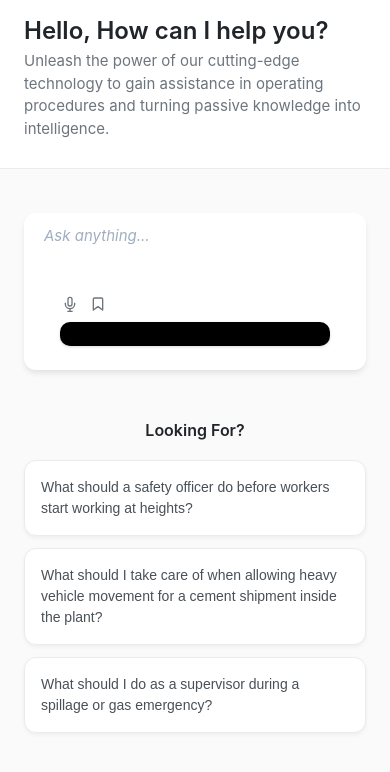
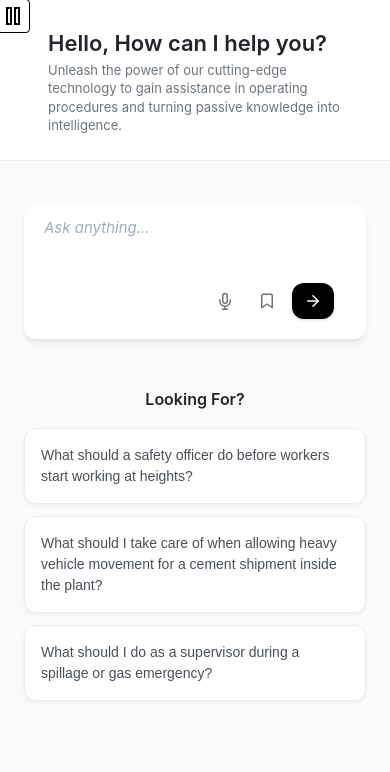
Before and after one commit to IbrahimKhan-GYTworkz/Safety_Connect_UI, a React (Vite) app: page / in a window 390 px wide. Shown: the top 772 px of the page. Built offline with nearby package versions, Linux system fonts and the light colour scheme; a web font is replaced by a local one.

Commit message:
Updated styles, added sidebar for mobile and added typewriter effect

```diff
--- a/src/GenerateTab.tsx
+++ b/src/GenerateTab.tsx
@@ -1,7 +1,8 @@
 "use client";
 
+import { motion } from "framer-motion";
 import { ArrowRight } from "lucide-react";
-import { useState, type JSX } from "react";
+import { useEffect, useState, type JSX } from "react";
 import "./styles/GenerateTab.css";
 
 interface GenerateTabProps {
@@ -62,6 +63,39 @@ const PdfIcon = () => (
   </svg>
 );
 
+// Hook: Typewriter Effect
+function useTypewriterEffect(text: string, speed = 20): string {
+  const [displayedText, setDisplayedText] = useState("");
+
+  useEffect(() => {
+    let index = 0;
+    setDisplayedText("");
+    const interval = setInterval(() => {
+      setDisplayedText((prev) => prev + text.charAt(index));
+      index++;
+      if (index === text.length) clearInterval(interval);
+    }, speed);
+
+    return () => clearInterval(interval);
+  }, [text, speed]);
+
+  return displayedText;
+}
+
+// Animated bot answer component
+function AnimatedAnswer({ text }: { text: string }) {
+  const animatedText = useTypewriterEffect(text);
+  return (
+    <motion.p
+      initial={{ opacity: 0 }}
+      animate={{ opacity: 1 }}
+      className="animated-answer"
+    >
+      {animatedText}
+    </motion.p>
+  );
+}
+
 export default function GenerateTab({
   onAddToHistory,
   inputText,
@@ -79,7 +113,6 @@ export default function GenerateTab({
     if (!inputText.trim()) return;
 
     const botResponse = getBotResponse(inputText);
-
     setConversationHistory((prev) => [
       ...prev,
       { user: inputText, bot: botResponse },
@@ -117,14 +150,7 @@ export default function GenerateTab({
               <strong>SOP - Work at Heights.pdf</strong>
             </span>
           </div>
-          <p>
-            As a safety officer, before workers start working at heights, you
-            should ensure SOP compliance, conduct training, and perform audits.
-            Ensure that the Work at Height Permit is obtained and reviewed, a
-            JSA is conducted, all fall protection equipment is inspected, and
-            anchor points are secure. Also, barricade drop zones and ensure only
-            trained personnel operate elevated platforms.
-          </p>
+          <AnimatedAnswer text="As a safety officer, before workers start working at heights, you should ensure SOP compliance, conduct training, and perform audits. Ensure that the Work at Height Permit is obtained and reviewed, a JSA is conducted, all fall protection equipment is inspected, and anchor points are secure. Also, barricade drop zones and ensure only trained personnel operate elevated platforms." />
         </>
       );
     }
@@ -136,12 +162,7 @@ export default function GenerateTab({
       normalized.includes("cement shipment")
     ) {
       return (
-        <p>
-          The provided SOP does not cover procedures for heavy vehicle movement
-          for cement shipment. Please follow plant protocols, communicate with
-          the control room, and ensure PPE compliance. Specify if you need
-          shipment or movement-specific guidance.
-        </p>
+        <AnimatedAnswer text="The provided SOP does not cover procedures for heavy vehicle movement for cement shipment. Please follow plant protocols, communicate with the control room, and ensure PPE compliance. Specify if you need shipment or movement-specific guidance." />
       );
     }
 
@@ -160,21 +181,15 @@ export default function GenerateTab({
               <strong>SOP - Confined Space Entry.pdf</strong>
             </span>
           </div>
-          <p>
-            During a gas emergency or spillage, a supervisor must ensure
-            emergency procedures are followed, coordinate with safety staff, and
-            initiate rescue if needed. Oversee evacuation, document the event,
-            and communicate clearly with the control room.
-          </p>
+          <AnimatedAnswer text="During a gas emergency or spillage, a supervisor must ensure emergency procedures are followed, coordinate with safety staff, and initiate rescue if needed. Oversee evacuation, document the event, and communicate clearly with the control room." />
         </>
       );
     }
 
     return (
-      <p>
-        Sorry, I couldn't find a matching response for: "{input}". Please try
-        rephrasing or ask about Question 1, 2, or 3.
-      </p>
+      <AnimatedAnswer
+        text={`Sorry, I couldn't find a matching response for: "${input}". Please try rephrasing or ask about Question 1, 2, or 3.`}
+      />
     );
   };
 
@@ -210,7 +225,6 @@ export default function GenerateTab({
 
       <div className="content-box">
         <div className="sub-tab-navigation" />
-
         <div className="input-section">
           <textarea
             className="text-input"
@@ -226,7 +240,6 @@ export default function GenerateTab({
             <button className="control-btn mic-btn" onClick={handleVoiceRecord}>
               <MicIcon className={isRecording ? "recording" : ""} />
             </button>
-
             <button
               className="control-btn save-btn"
               onClick={handleSaveConversation}
@@ -234,7 +247,6 @@ export default function GenerateTab({
             >
               <SaveIcon />
             </button>
-
             <button
               className="generate-btn perplexity-style"
               onClick={handleSubmit}
--- a/src/Sidebar.tsx
+++ b/src/Sidebar.tsx
@@ -7,8 +7,8 @@ import "./styles/Sidebar.css";
 // SVG Icons
 const PauseIcon = () => (
   <svg
-    width="20"
-    height="20"
+    width="24"
+    height="24"
     viewBox="0 0 24 24"
     fill="none"
     stroke="currentColor"
@@ -56,7 +56,7 @@ const BookmarkIcon = () => (
     stroke="currentColor"
     strokeWidth="2"
   >
-    <path d="M19 21l-7-5-7 5V5a2 2 0 012-2h10a2 2 0 012 2z" />
+    <path d="M19 21l-7-5-7 5V5a2 2 0 0 1 2-2h10a2 2 0 0 1 2 2z" />
   </svg>
 );
 
@@ -95,6 +95,17 @@ export default function Sidebar({
 
   return (
     <>
+      {/* Mobile menu toggle (visible only when sidebar is closed) */}
+      {!isOpen && (
+        <button
+          className="mobile-menu-toggle"
+          onClick={onToggle}
+          aria-label="Open Menu"
+        >
+          <PauseIcon />
+        </button>
+      )}
+
       <div className={`sidebar ${isOpen ? "open" : ""}`}>
         <div className="sidebar-header">
           <button
--- a/src/styles/GenerateTab.css
+++ b/src/styles/GenerateTab.css
@@ -308,7 +308,6 @@
   /* background-color: #e0e0e0; */
   color: #212529;
 }
-
 /* ========== Responsive ========== */
 @media (max-width: 768px) {
   .question-text {
@@ -345,24 +344,48 @@
   }
 
   .controls-section {
-    flex-direction: column;
-    align-items: stretch;
-    padding: 16px 20px;
+    flex-direction: row;
+    align-items: center;
+    justify-content: flex-end;
+    padding: 12px 16px;
     height: auto;
+    gap: 10px;
+    flex-wrap: nowrap;
   }
 
   .control-group,
-  .generate-btn {
-    flex-direction: column;
-    width: 100%;
-    align-items: stretch;
+  .submit-group {
+    flex-direction: row;
+    align-items: center;
+    gap: 8px;
+    flex-wrap: nowrap;
+  }
+
+  .control-btn {
+    width: 36px;
+    height: 36px;
+    font-size: 16px;
+    padding: 6px;
   }
 
   .generate-btn {
-    justify-content: center;
-    padding: 12px;
+    flex-shrink: 0;
+    font-size: 14px;
+    padding: 10px 16px;
+    border-radius: 12px;
+    height: 36px;
   }
 
+  .arrow-icon {
+    width: 20px;
+    height: 20px;
+  }
+
+  .mic-btn {
+    width: 36px;
+    height: 36px;
+    font-size: 16px;
+  }
   .pdf-container {
     width: 100%;
     max-width: 320px;
@@ -402,6 +425,27 @@
     padding: 14px;
   }
 
+  .control-btn {
+    width: 34px;
+    height: 34px;
+    font-size: 15px;
+  }
+
+  .generate-btn {
+    font-size: 13px;
+    padding: 10px 12px;
+  }
+
+  .arrow-icon {
+    width: 18px;
+    height: 18px;
+  }
+
+  .mic-btn {
+    width: 34px;
+    height: 34px;
+  }
+
   .pdf-container {
     height: 50px;
     padding-left: 8px;
@@ -436,17 +480,26 @@
   .controls-section {
     padding: 12px 16px;
   }
+
+  .control-btn {
+    width: 32px;
+    height: 32px;
+    font-size: 14px;
+  }
+
+  .generate-btn {
+    font-size: 12px;
+    padding: 8px 10px;
+    border-radius: 10px;
+  }
+
+  .arrow-icon {
+    width: 16px;
+    height: 16px;
+  }
+
+  .mic-btn {
+    width: 32px;
+    height: 32px;
+  }
 }
-
-/* ========== Deprecated ========== */
-.chat-history,
-.chat-message {
-  display: none;
-}
-
-.quota-info {
-  text-align: right;
-  margin-bottom: 24px;
-  font-size: 14px;
-  color: #6c757d;
-}
--- a/src/styles/Header.css
+++ b/src/styles/Header.css
@@ -87,43 +87,72 @@
 /* Responsive Design */
 @media (max-width: 768px) {
   .app-header {
-    padding: 12px 32px;
+    padding: 26px 32px 26px 48px;
+    height: auto; /* Avoid fixed height issues on tablets */
   }
 
   .header-content {
     flex-direction: column;
     gap: 20px;
-    align-items: stretch;
+    align-items: flex-start;
+  }
+
+  .header-title-bar {
+    flex-direction: column;
+    align-items: flex-start;
+    gap: 8px;
   }
 
   .header-title {
-    font-size: 28px;
+    font-size: 26px;
+  }
+
+  .header-persona {
+    font-size: 13px;
   }
 
   .mode-toggle {
-    align-self: flex-end;
+    align-self: stretch;
+    justify-content: space-between;
+  }
+
+  .mode-btn {
+    flex: 1;
+    text-align: center;
+    padding: 10px 12px;
+    font-size: 12px;
   }
 }
 
 @media (max-width: 480px) {
   .app-header {
-    padding: 12px 24px;
+    padding: 26px 32px 26px 48px;
+    height: auto;
   }
 
   .header-title {
-    font-size: 24px;
+    font-size: 22px;
+  }
+
+  .header-persona,
+  .header-description {
+    font-size: 13px;
   }
 
   .header-description {
-    font-size: 15px;
+    line-height: 1.4;
+    max-width: 100%;
   }
 
   .mode-toggle {
+    flex-direction: column;
+    gap: 6px;
     align-self: stretch;
   }
 
   .mode-btn {
-    flex: 1;
-    padding: 10px 12px;
+    width: 100%;
+    padding: 10px;
+    font-size: 13px;
   }
 }
--- a/src/styles/Sidebar.css
+++ b/src/styles/Sidebar.css
@@ -217,3 +217,30 @@
   border-radius: 8px;
   cursor: pointer;
 }
+
+
+.mobile-menu-toggle {
+  display: none;
+}
+
+@media (max-width: 768px) {
+    .mobile-menu-toggle {
+        display: inline-flex
+;
+        position: fixed;
+        top: -1px;
+        left: -4px;
+        background: none;
+        border: none;
+        padding: 4px;
+        z-index: 1100;
+        cursor: pointer;
+        color: #000;
+        border: 0.5px solid black;
+        border-radius: 4px;
+    }
+
+  .sidebar.open + .mobile-menu-toggle {
+    display: none;
+  }
+}
```
